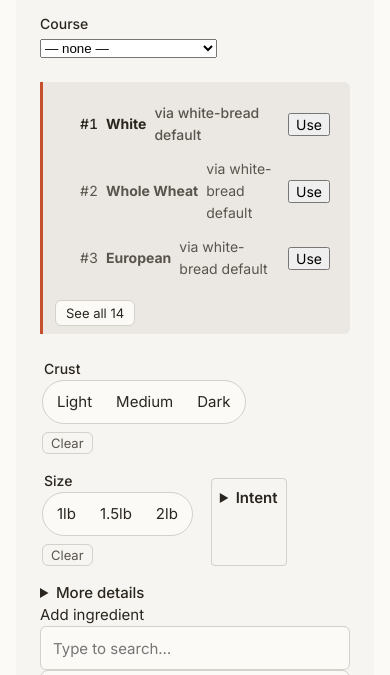
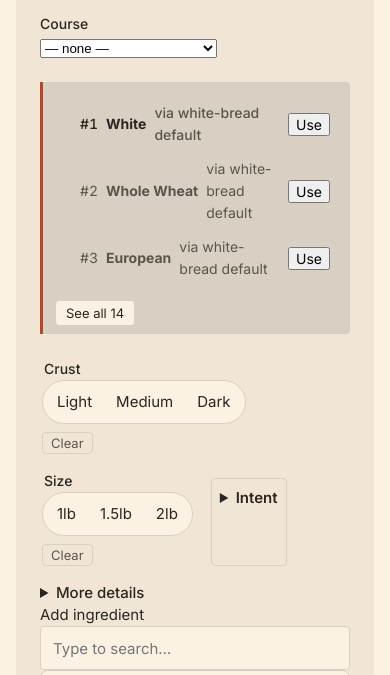
Before and after one commit to Devin-Cooper/bread-calc, a website built with Vite: page index.html in a window 390 px wide. Shown: the part 403-1078 px from the top of the page. Built offline with nearby package versions, Linux system fonts and the light colour scheme.

Commit message:
feat(site/tokens): rewrite tokens for art-pop refactor (phase 1/8)
- Light palette: cream newsprint paper (warmer than prior off-white).
- Dark palette: deep desaturated blueprint (OKLCH 0.20 0.025 245),
  cream-paper text. Replaces the prior warm-grey dark mode.
- Accent: lithograph red (--crust-600 in both modes, lifted slightly
  in dark for canvas contrast).
- New pattern utilities: --pattern-benday, --pattern-benday-soft,
  --pattern-hatch. Use color-mix to auto-adapt to current theme.
- New typography tokens: Inter/Fraunces font stacks, masthead size
  with clamp() for responsive scaling, weight tokens 400-800.
- New border + shadow weight tokens: --border-frame, --border-rule,
  --shadow-stamp.

No component CSS consumes the new tokens yet; this phase shifts canvas
tone but doesn't introduce decoration. Phase 2 (page chrome) starts
applying the new vocabulary visibly.

Per spec §4 of 2026-04-30-site-art-pop-refactor-design.md.

```diff
--- a/src/site/styles/tokens.css
+++ b/src/site/styles/tokens.css
@@ -1,48 +1,99 @@
-/* OKLCH-defined design tokens (sRGB fallback handled at the browser level by oklch() itself).
+/* OKLCH-defined design tokens; light = 1950s newsprint, dark = deep blueprint.
  * Light mode is the default; dark mode applies on either
  * `prefers-color-scheme: dark` OR `[data-theme="dark"]` on <html>.
- * Manual override: `[data-theme="light"]` forces light even when system prefers dark.
+ * Manual override: `[data-theme="light"]` forces light.
+ *
+ * Per spec C §4 of 2026-04-30-site-art-pop-refactor-design.md.
  */
 
 :root {
-  /* Neutrals — warm paper-toned (light) */
-  --paper-50:  oklch(0.985 0.004 80);
-  --paper-100: oklch(0.97  0.006 80);
-  --paper-200: oklch(0.93  0.008 80);
-  --paper-300: oklch(0.86  0.01  80);
+  /* Canvas — cream newsprint */
+  --paper-50:  oklch(0.985 0.015 80);
+  --paper-100: oklch(0.965 0.022 80);
+  --paper-200: oklch(0.93  0.025 80);
+  --paper-300: oklch(0.86  0.020 80);
   --ink-400:   oklch(0.62  0.012 80);
-  --ink-500:   oklch(0.54  0.013 80);  /* added for icon contrast on paper-100 */
+  --ink-500:   oklch(0.54  0.013 80);
   --ink-600:   oklch(0.45  0.014 80);
   --ink-800:   oklch(0.27  0.014 80);
-  --ink-900:   oklch(0.18  0.012 80);
+  --ink-900:   oklch(0.16  0.012 80);
 
-  /* Brand accent — terracotta */
-  --crust-50:  oklch(0.96 0.02 40);
-  --crust-100: oklch(0.92 0.04 38);
-  --crust-600: oklch(0.58 0.16 36);
-  --crust-700: oklch(0.50 0.15 34);
+  /* Accent — lithograph red, identity color across both modes */
+  --crust-50:  oklch(0.96 0.02 38);
+  --crust-100: oklch(0.92 0.04 36);
+  --crust-500: oklch(0.62 0.15 36);
+  --crust-600: oklch(0.55 0.16 36);
+  --crust-700: oklch(0.46 0.16 34);
+  --crust-on:  oklch(0.97 0.015 80);
 
-  /* Functional */
+  /* Functional (kept) */
   --success-600: oklch(0.58 0.13 145);
   --warn-600:    oklch(0.72 0.15 75);
   --danger-600:  oklch(0.55 0.17 25);
   --info-600:    oklch(0.55 0.10 230);
 
-  /* Semantic aliases (use these in components, not raw palette names) */
-  --color-bg-canvas:   var(--paper-50);
-  --color-bg-surface:  var(--paper-100);
-  --color-bg-muted:    var(--paper-200);
-  --color-fg-default:  var(--ink-800);
-  --color-fg-muted:    var(--ink-600);
-  --color-fg-subtle:   var(--ink-400);
-  --color-fg-icon:     var(--ink-500);
-  --color-border:      var(--paper-300);
-  --color-accent-fg:   var(--crust-600);
-  --color-accent-bg:   var(--crust-50);
-  --color-focus-ring:  var(--crust-600);
-  --color-emphasis:    var(--ink-900);
+  /* Semantic aliases */
+  --color-bg-canvas:    var(--paper-100);
+  --color-bg-surface:   var(--paper-200);
+  --color-bg-muted:     var(--paper-300);
+  --color-bg-deep:      var(--paper-50);
+  --color-fg-default:   var(--ink-800);
+  --color-fg-strong:    var(--ink-900);
+  --color-fg-muted:     var(--ink-600);
+  --color-fg-subtle:    var(--ink-400);
+  --color-fg-icon:      var(--ink-500);
+  --color-fg-on-accent: var(--crust-on);
+  --color-border:       var(--paper-300);
+  --color-border-strong: var(--ink-800);
+  --color-accent-fg:    var(--crust-600);
+  --color-accent-bg:    var(--crust-50);
+  --color-accent-deep:  var(--crust-700);
+  --color-focus-ring:   var(--crust-600);
+  --color-emphasis:     var(--ink-900);
 
-  /* Spacing scale (4-pt baseline) */
+  /* Pattern utilities — Ben-Day dots + cross-hatch.
+   * Patterns auto-adapt to dark mode via the theme tokens they reference. */
+  --pattern-benday: radial-gradient(
+    circle, color-mix(in oklab, var(--ink-900) 35%, transparent) 0.7px,
+    transparent 1.4px
+  );
+  --pattern-benday-size: 5px 5px;
+  --pattern-benday-soft: radial-gradient(
+    circle, color-mix(in oklab, var(--crust-600) 18%, transparent) 0.7px,
+    transparent 1.4px
+  );
+  --pattern-hatch: repeating-linear-gradient(
+    -45deg,
+    var(--paper-300) 0, var(--paper-300) 0.5px,
+    transparent 0.5px, transparent 4px
+  );
+
+  /* Font stacks */
+  --font-sans:      "Inter", system-ui, -apple-system, "Segoe UI", sans-serif;
+  --font-display:   "Inter", "Helvetica Neue Condensed Bold", "Arial Narrow", sans-serif;
+  --font-editorial: "Fraunces", "Iowan Old Style", Georgia, serif;
+
+  /* Type scale — clamp for responsive */
+  --type-masthead-size: clamp(1.25rem, 5vw, 2.25rem);
+  --type-masthead-lh:   1;
+  --type-masthead-tracking: -0.015em;
+
+  --type-h1-size: 1.75rem;   --type-h1-lh: 1.05;
+  --type-h2-size: 1.25rem;   --type-h2-lh: 1.15;
+  --type-h3-size: 0.875rem;  --type-h3-lh: 1.2;
+
+  --type-body-size:    0.9375rem; --type-body-lh:    1.45;
+  --type-small-size:   0.8125rem; --type-small-lh:   1.4;
+  --type-eyebrow-size: 0.6875rem; --type-eyebrow-lh: 1.2;
+  --type-eyebrow-tracking: 0.12em;
+
+  --weight-regular:  400;
+  --weight-medium:   500;
+  --weight-semibold: 600;
+  --weight-bold:     700;
+  --weight-black:    800;
+
+  /* Spacing scale (4-pt baseline, kept) */
   --space-0:    0;
   --space-px: 2px;
   --space-1:    4px;
@@ -59,14 +110,22 @@
   --space-24:  96px;
 
   /* Radius */
-  --radius-sm: 6px;
-  --radius-md: 8px;
+  --radius-sm:   4px;
+  --radius-md:   8px;
+  --radius-lg:  12px;
   --radius-pill: 9999px;
+
+  /* Border weights */
+  --border-hairline:    1px;
+  --border-rule:        2px;
+  --border-frame:       3px;
+  --border-rule-double: 4px;
 
   /* Shadows */
   --shadow-overlay: 0 1px 2px rgba(31, 28, 22, 0.04), 0 8px 24px rgba(31, 28, 22, 0.10);
+  --shadow-stamp:   2px 2px 0 var(--color-fg-strong);
 
-  /* Motion */
+  /* Motion (kept) */
   --duration-fast:     80ms;
   --duration-standard: 160ms;
   --duration-slow:     280ms;
@@ -86,22 +145,23 @@
 
 /* Dark mode — applies on prefers-color-scheme OR [data-theme="dark"] */
 @media (prefers-color-scheme: dark) {
-  /* The :not() selector lets [data-theme="light"] override the OS preference. */
   :root:not([data-theme="light"]) {
-    --paper-50:  oklch(0.18 0.008 80);
-    --paper-100: oklch(0.22 0.010 80);
-    --paper-200: oklch(0.27 0.010 80);
-    --paper-300: oklch(0.34 0.012 80);
-    --ink-400:   oklch(0.68 0.012 80);
-    --ink-500:   oklch(0.78 0.013 80);
-    --ink-600:   oklch(0.82 0.010 80);
-    --ink-800:   oklch(0.94 0.006 80);
-    --ink-900:   oklch(0.98 0.004 80);
+    --paper-50:  oklch(0.16 0.020 245);
+    --paper-100: oklch(0.20 0.025 245);
+    --paper-200: oklch(0.24 0.028 245);
+    --paper-300: oklch(0.34 0.030 245);
+    --ink-400:   oklch(0.66 0.015 80);
+    --ink-500:   oklch(0.74 0.012 80);
+    --ink-600:   oklch(0.80 0.010 80);
+    --ink-800:   oklch(0.92 0.006 80);
+    --ink-900:   oklch(0.97 0.005 80);
 
-    --crust-50:  oklch(0.30 0.06 40);
-    --crust-100: oklch(0.35 0.08 38);
-    --crust-600: oklch(0.72 0.13 40);
-    --crust-700: oklch(0.78 0.14 40);
+    --crust-500: oklch(0.74 0.13 38);
+    --crust-600: oklch(0.68 0.14 36);
+    --crust-700: oklch(0.62 0.14 34);
+    --crust-50:  oklch(0.32 0.05 36);
+    --crust-100: oklch(0.38 0.07 36);
+    --crust-on:  oklch(0.16 0.020 245);
 
     --success-600: oklch(0.70 0.13 145);
     --warn-600:    oklch(0.80 0.15 75);
@@ -112,20 +172,22 @@
 }
 
 [data-theme="dark"] {
-  --paper-50:  oklch(0.18 0.008 80);
-  --paper-100: oklch(0.22 0.010 80);
-  --paper-200: oklch(0.27 0.010 80);
-  --paper-300: oklch(0.34 0.012 80);
-  --ink-400:   oklch(0.68 0.012 80);
-  --ink-500:   oklch(0.78 0.013 80);
-  --ink-600:   oklch(0.82 0.010 80);
-  --ink-800:   oklch(0.94 0.006 80);
-  --ink-900:   oklch(0.98 0.004 80);
+  --paper-50:  oklch(0.16 0.020 245);
+  --paper-100: oklch(0.20 0.025 245);
+  --paper-200: oklch(0.24 0.028 245);
+  --paper-300: oklch(0.34 0.030 245);
+  --ink-400:   oklch(0.66 0.015 80);
+  --ink-500:   oklch(0.74 0.012 80);
+  --ink-600:   oklch(0.80 0.010 80);
+  --ink-800:   oklch(0.92 0.006 80);
+  --ink-900:   oklch(0.97 0.005 80);
 
-  --crust-50:  oklch(0.30 0.06 40);
-  --crust-100: oklch(0.35 0.08 38);
-  --crust-600: oklch(0.72 0.13 40);
-  --crust-700: oklch(0.78 0.14 40);
+  --crust-500: oklch(0.74 0.13 38);
+  --crust-600: oklch(0.68 0.14 36);
+  --crust-700: oklch(0.62 0.14 34);
+  --crust-50:  oklch(0.32 0.05 36);
+  --crust-100: oklch(0.38 0.07 36);
+  --crust-on:  oklch(0.16 0.020 245);
 
   --success-600: oklch(0.70 0.13 145);
   --warn-600:    oklch(0.80 0.15 75);
```
